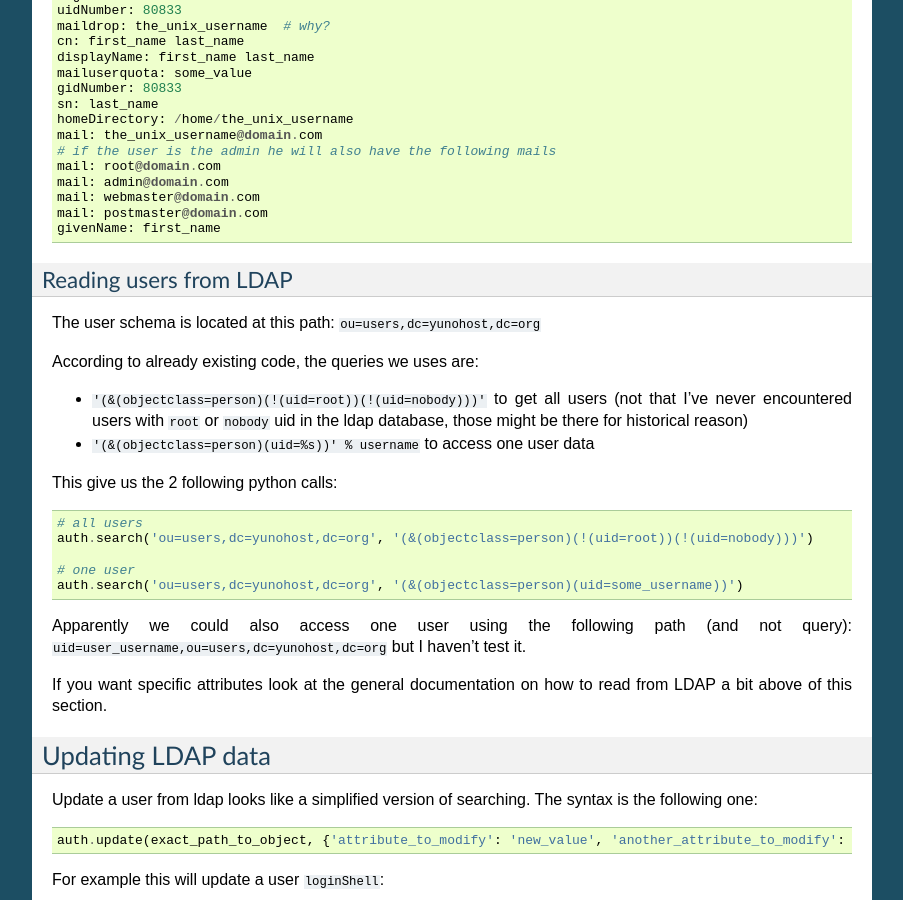
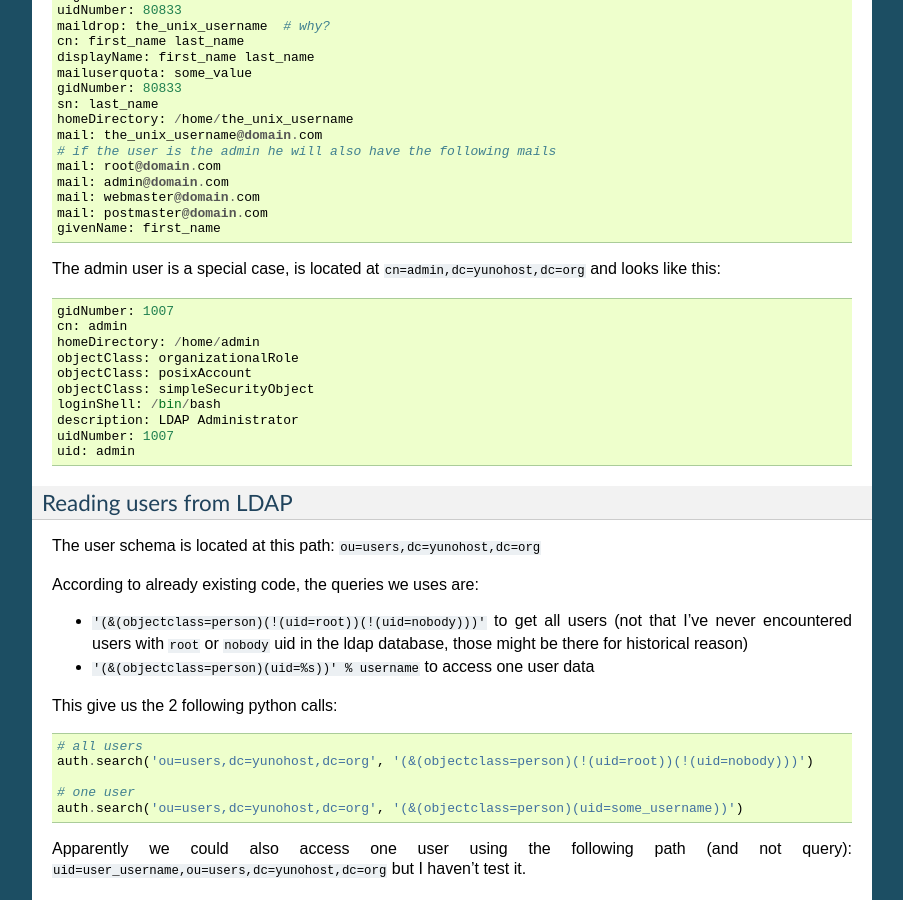
Before and after one commit to YunoHost/moulinette, a Sphinx documentation site: the page built from doc/ldap.rst, in a window 1280 px wide and 900 px high, scrolled down 1717 px. Shown: the whole window, without its empty margins (198-1101 px from the left). Built offline with Sphinx 7.4.7, drawn with Linux system fonts in a browser that asks for light colours.

Commit message:
[doc] add admin schema

```diff
--- a/doc/ldap.rst
+++ b/doc/ldap.rst
@@ -127,6 +127,21 @@ located at :file:`uid=the_unix_username,ou=users,dc=yunohost,dc=org`:
     mail: postmaster@domain.com
     givenName: first_name
 
+The admin user is a special case, is located at :file:`cn=admin,dc=yunohost,dc=org` and looks like this:
+
+::
+
+    gidNumber: 1007
+    cn: admin
+    homeDirectory: /home/admin
+    objectClass: organizationalRole
+    objectClass: posixAccount
+    objectClass: simpleSecurityObject
+    loginShell: /bin/bash
+    description: LDAP Administrator
+    uidNumber: 1007
+    uid: admin
+
 Reading users from LDAP
 -----------------------
 
```
